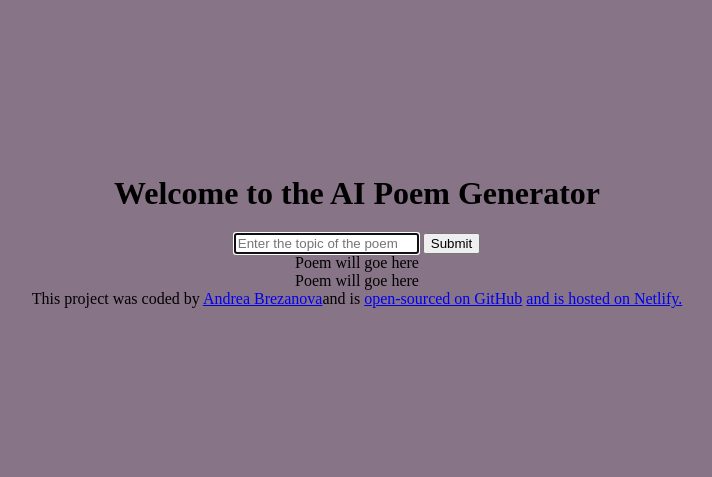
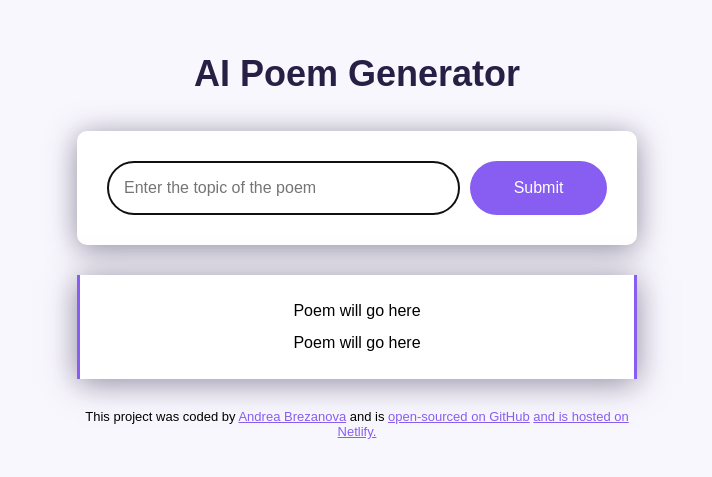
Before and after one commit to Andrea-Brezanova/Poem-Generator, a plain HTML site: page index.html in a window 1280 px wide. Shown: the part 177-654 px from the top of the page, without its empty margins (283-995 px from the left). Drawn offline with Linux system fonts and the light colour scheme.

Commit message:
Added basic styling.

```diff
--- a/index.html
+++ b/index.html
@@ -7,8 +7,9 @@
     <title>AI Poem Generator</title>
 </head>
 <body>
+    <div class="container">
         <header>
-            <h1>Welcome to the AI Poem Generator</h1>
+            <h1>AI Poem Generator</h1>
         </header>
         <main>
                 <form action="">
@@ -17,20 +18,22 @@
                         autofocus
                         required
                         autocomplete = "off"
+                        class="instructions"
                     />
-                <input type="submit">
+                    <input type="submit" class="button">
                 </form>
-            <div>
-                Poem will goe here
+                <div class="poem">
+                    Poem will go here
                     <br>
-                Poem will goe here
+                    Poem will go here
                 </div>
         </main>
         <footer>This project was coded by
-            <a href="https://www.linkedin.com/in/andrea-brezanova/">Andrea Brezanova</a>and is
+            <a href="https://www.linkedin.com/in/andrea-brezanova/">Andrea Brezanova</a> and is
             <a href="https://github.com/Andrea-Brezanova/Poem-Generator" target="_blank">open-sourced on GitHub</a>
             <a href="https://www.linkedin.com/in/andrea-brezanova/" target="_blank">and is hosted on Netlify.</a>
         </footer>
+    </div>
     <script src="main.js"></script>
 </body>
 </html>
--- a/styles.css
+++ b/styles.css
@@ -7,8 +7,81 @@ body {
     flex-direction: column;
     align-items: center;
     justify-content: center;
-    background-color: white;
     height: 100vh;
     text-align: center;
-    background-color: rgb(135, 116, 135);
+    background-color: #f9f7fe;
+    font-family: Arial, Helvetica, sans-serif;
 }
+
+a {
+    color: #885df1;
+}
+
+.container {
+    width: 100%;
+    max-width: 600px;
+    padding: 0 20px;
+    margin: 120px auto;
+}
+
+h1 {
+    font-weight: 800;
+    font-size: 36px;
+    line-height: 1.5;
+    color: #272044;
+}
+
+header {
+    margin-bottom: 30px;
+}
+
+main {
+
+}
+
+form {
+    padding: 30px;
+    background-color: white;
+    border-radius: 10px;
+    box-shadow: 0px 4px 30px 0px rgba(39,33,66, 0.5);
+    display: flex;
+    flex-direction: row;
+    margin-bottom: 30px;
+}
+
+.instructions {
+    padding: 16px;
+    border: 1px solid rgba(39,33,66, 0.5);
+    width: 80%;
+    font-size: 16px;
+    border-radius: 50px;
+    line-height: 20px;
+    color: #272044;
+}
+
+.button {
+    margin-left: 10px;;
+    padding: 14px 24px;
+    width: 150px;
+    border: none;
+    background-color: #885df1;
+    color: white;
+    font-size: 16px;
+    border-radius: 50px;
+    cursor: pointer;
+}
+
+.poem {
+    font-size: 16px;
+    background-color: #fff;
+    padding: 20px;
+    line-height: 2;
+    border-left: 3px solid #885df1;
+    border-right: 3px solid #885df1;
+    box-shadow: 0px 4px 30px 0px rgba(39,33,66, 0.5);
+}
+
+footer {
+    font-size: 13px;
+    margin-top: 30px;
+}
```
Lines whose indentation alone changed are shown as unchanged.
